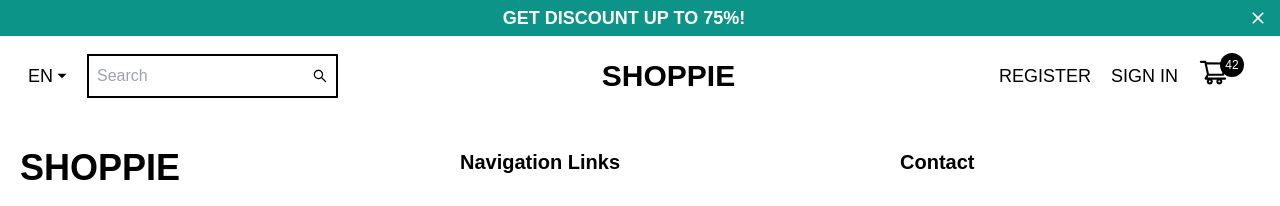
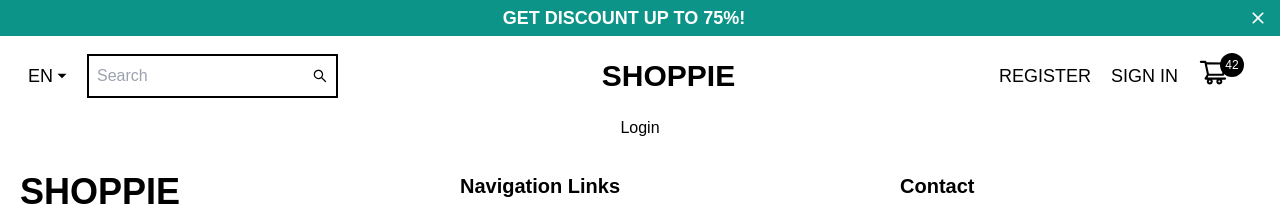
Before and after one commit to edricgalentino/e-commerce-mern-stack-frontend, a React (Create React App) app in the folder client/: page /login in a window 1280 px wide. Shown: the top 206 px of the page. Built offline with nearby package versions, Linux system fonts and the light colour scheme.

Commit message:
fixing routes

```diff
--- a/client/src/App.js
+++ b/client/src/App.js
@@ -1,10 +1,14 @@
 import "./App.css";
 import Home from "./pages/Home";
 import Cart from "./pages/Cart";
-// import react router dom
+import ProductList from "./pages/ProductList";
+import ProductDetail from "./pages/ProductDetail";
 import { BrowserRouter as Router, Route, Routes } from "react-router-dom";
 import Navbar from "./components/Navbar";
 import Footer from "./components/Footer";
+import Register from "./pages/Register";
+import Login from "./pages/Login";
+
 function App() {
     return (
         <div className="App overflow-hidden transition-all font-main">
@@ -12,7 +16,11 @@ function App() {
                 <Navbar />
                 <Routes>
                     <Route path="/" element={<Home />} />
+                    <Route path="/register" element={<Register />} />
+                    <Route path="/login" element={<Login />} />
                     <Route path="/cart" element={<Cart />} />
+                    <Route path="/list-product" element={<ProductList />} />
+                    <Route path="/detail-product" element={<ProductDetail />} />
                 </Routes>
                 <Footer />
             </Router>
```
